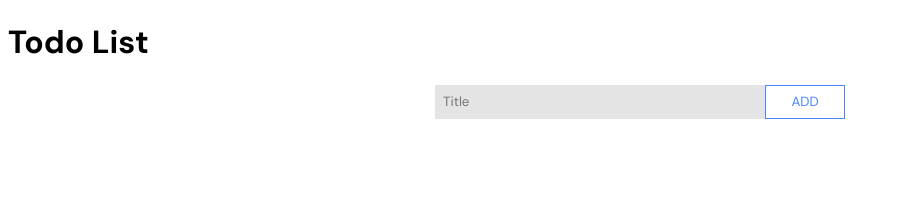
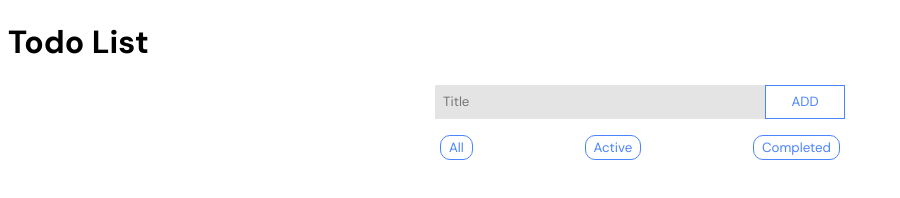
Before and after one commit to yasminserag08/todo-list, a plain HTML site: page index.html in a window 1280 px wide. Shown: the whole page, without its empty margins (0-900 px from the left). Drawn offline with Linux system fonts and the light colour scheme.

Commit message:
Add filter buttons

```diff
--- a/index.html
+++ b/index.html
@@ -16,6 +16,11 @@
       <button class="add-button">ADD</button>
     </div>
 
+    <div class="filter-buttons">
+      <button class="all-button">All</button>
+      <button class="active-button">Active</button>
+      <button class="completed-button">Completed</button>
+    </div>
     <ul id="task-list"></ul>
     <script src="script.js"></script>
   </body>
--- a/style.css
+++ b/style.css
@@ -41,33 +41,44 @@ button,
   transition: opacity 1ms;
 }
 
-.add-button:hover
+.add-button:hover,
+.filter-buttons button:hover
 {
   background-color: rgb(75, 132, 255);
   color: white;
 }
 
 .add-button:active,
-.delete-button:active
+.delete-button:active,
+.filter-buttons button:active
 {
   opacity: 0.7;
 }
 
-.delete-button {
-  border: 0.01rem solid rgb(201, 0, 0);
-  border-radius: 0.1rem;
+.filter-buttons
+{
+  display: flex;
+  width: 25rem;
+  justify-content: space-between;
+  align-items: center;
+  padding-top: 1rem;
+  margin: auto;
+}
+
+.filter-buttons button
+{
+  padding: 0.2rem;
+  padding-left: 0.5rem;
+  padding-right: 0.5rem;
+  border-radius: 10px;
+  border: 0.01rem solid rgb(75, 132, 255);
   background-color: white;
-  color: rgb(201, 0, 0);
+  color: rgb(75, 132, 255);
   transition: background-color 1ms;
   transition: color 1ms;
   transition: opacity 1ms;
 }
 
-.delete-button:hover
-{
-  background-color: rgb(201, 0, 0);
-  color: white;
-}
 
 #task-list
 {
@@ -105,3 +116,20 @@ button,
   left: 2px;
   top: -2px;
 }
+
+
+.delete-button {
+  border: 0.01rem solid rgb(201, 0, 0);
+  border-radius: 0.1rem;
+  background-color: white;
+  color: rgb(201, 0, 0);
+  transition: background-color 1ms;
+  transition: color 1ms;
+  transition: opacity 1ms;
+}
+
+.delete-button:hover
+{
+  background-color: rgb(201, 0, 0);
+  color: white;
+}
```
